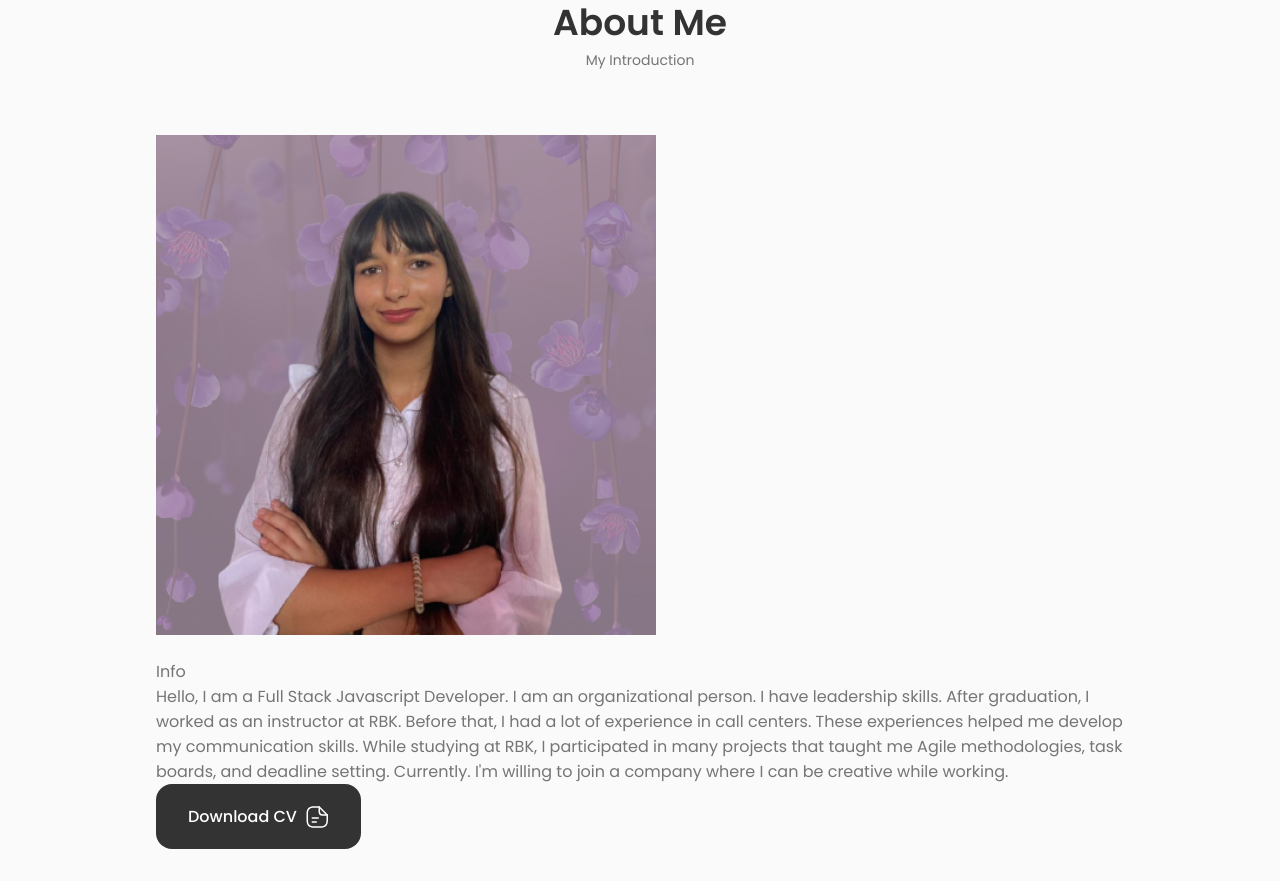
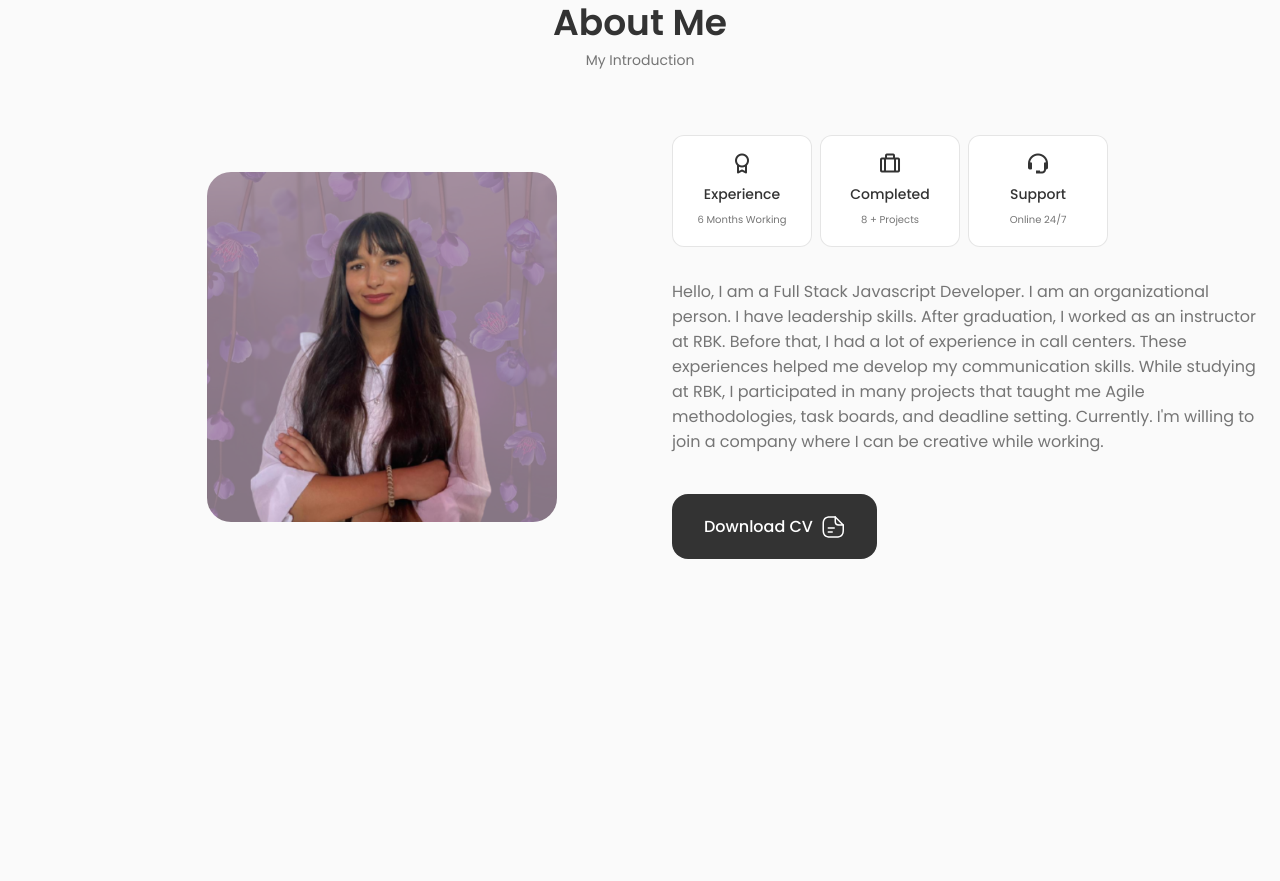
Before and after one commit to sameh-dh/portfolio, a React (Create React App) app: page / in a window 1280 px wide. Shown: the part 680-1561 px from the top of the page. After the commit the page ends 1271 px from the top, so only its background shows below. Built offline with nearby package versions, Linux system fonts and the light colour scheme.

Commit message:
organized design about component

```diff
--- a/src/components/About/info.jsx
+++ b/src/components/About/info.jsx
@@ -2,7 +2,39 @@ import React from 'react'
 
 const Info = () => {
   return (
-    <div>Info</div>
+    <div className="about__info grid">
+        <div className="about__box">
+        <i className='bx bx-award about__icon'></i>
+
+            <h3 className="about__title"> Experience </h3>
+                <span className="about__subtitle">
+                  6 Months Working
+                </span>
+
+        </div>
+
+        <div className="about__box">
+        <i className='bx bx-briefcase-alt about__icon'></i>
+
+            <h3 className="about__title">Completed </h3>
+                <span className="about__subtitle ">
+                    8 + Projects
+                </span>
+
+        </div>
+
+        <div className="about__box">
+        <i className='bx bx-support about__icon' ></i>
+
+            <h3 className="about__title"> Support </h3>
+                <span className="about__subtitle">
+                    Online 24/7
+                </span>
+
+        </div>
+
+
+    </div>
   )
 }
 
--- a/src/css/About.css
+++ b/src/css/About.css
@@ -1 +1,49 @@
 @import "./App.css";
+
+
+.about__container {
+    grid-template-columns: repeat(2 ,1fr);
+    align-items:  center;
+    column-gap: 4rem;
+}
+
+.about__img {
+    width: 350px;
+    border-radius:  1.5rem;
+    justify-self: center;
+}
+
+.about__info {
+    grid-template-columns: repeat(3, 140px);
+    gap: 0.5rem;
+    margin-bottom: var(--mb-2);
+}
+
+.about__box {
+    background-color: var(--container-color);
+    border: 1px solid rgba(0, 0, 0, 0.1);
+    border-radius: 0.75rem;
+    text-align: center;
+    padding: 1rem 1.25rem;
+}
+
+.about__icon {
+    font-size: 1.5rem;
+    color : var(--title-color);
+    margin-bottom: var(--mb-0-5);
+}
+
+.about__title {
+    font-size: var(--small-font-size);
+    font-weight: var(--font-medium);
+}
+
+.about__subtitle {
+    font-size: var(--tiny-font-size);
+}
+
+.about__description {
+    padding: 0 ;
+    margin-bottom: var(--mb-2-5);
+    width: 130%;
+}
```
